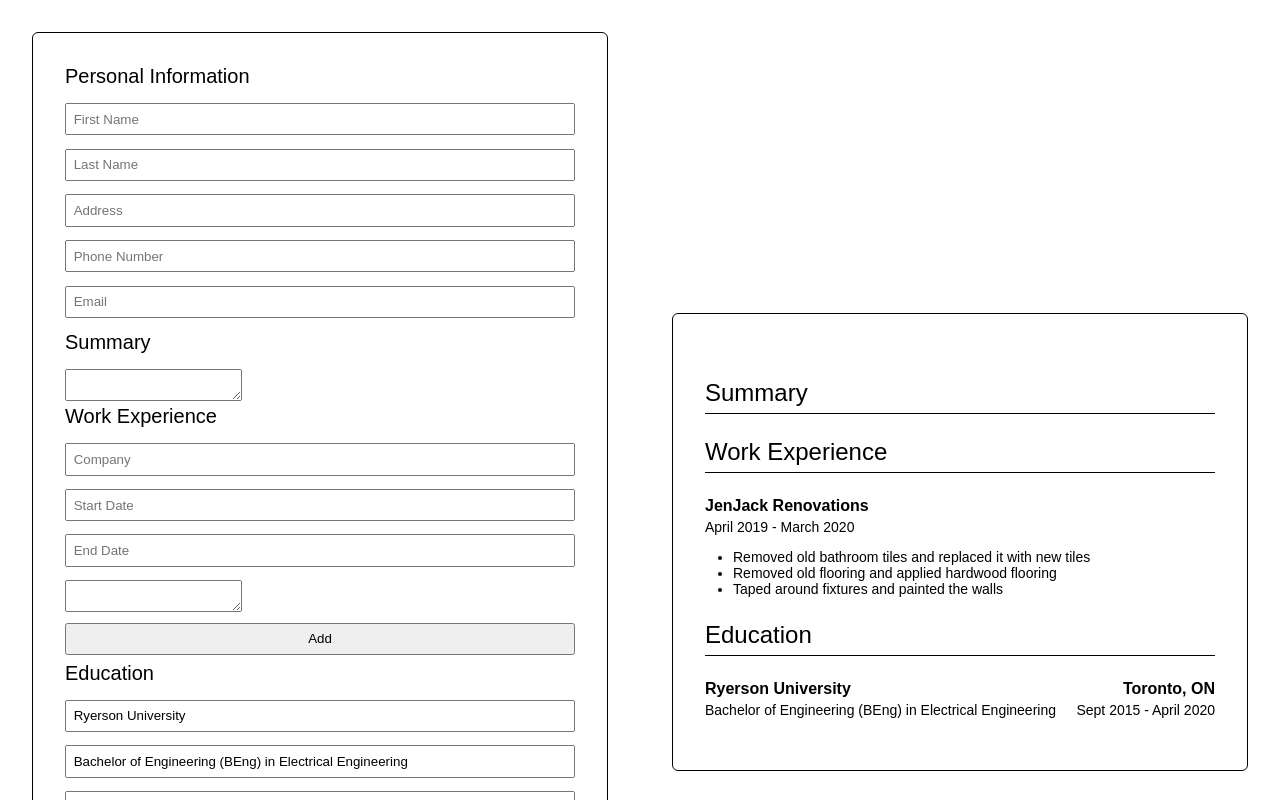
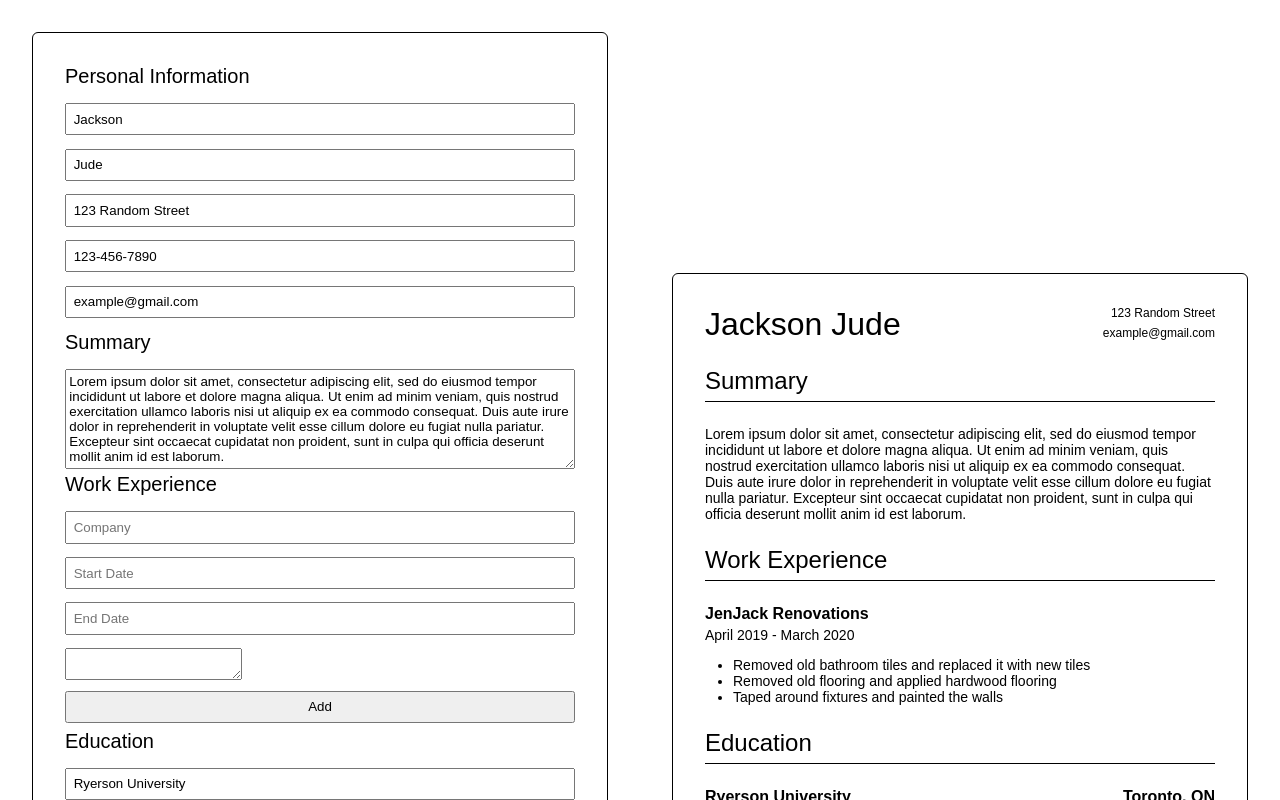
Before and after one commit to JacksonJ97/cv-application, a React (Create React App) app: page / in a window 1280 px wide. Shown: the top 800 px of the page. Built offline with nearby package versions, Linux system fonts and the light colour scheme.

Commit message:
implemented the delete button for the education section

```diff
--- a/src/components/Container/index.js
+++ b/src/components/Container/index.js
@@ -12,12 +12,13 @@ class Container extends Component {
   constructor(props) {
     super(props);
     this.state = {
-      firstName: "",
-      lastName: "",
-      address: "",
-      phoneNumber: "",
-      email: "",
-      summary: "",
+      firstName: "Jackson",
+      lastName: "Jude",
+      address: "123 Random Street",
+      phoneNumber: "123-456-7890",
+      email: "example@gmail.com",
+      summary:
+        "Lorem ipsum dolor sit amet, consectetur adipiscing elit, sed do eiusmod tempor incididunt ut labore et dolore magna aliqua. Ut enim ad minim veniam, quis nostrud exercitation ullamco laboris nisi ut aliquip ex ea commodo consequat. Duis aute irure dolor in reprehenderit in voluptate velit esse cillum dolore eu fugiat nulla pariatur. Excepteur sint occaecat cupidatat non proident, sunt in culpa qui officia deserunt mollit anim id est laborum.",
       education: [
         {
           id: uniqueId(),
@@ -30,23 +31,10 @@ class Container extends Component {
       ],
     };
 
-    // this.state = {
-    //   firstName: "Jackson",
-    //   lastName: "Jude",
-    //   address: "123 Random Street",
-    //   phoneNumber: "123-456-7890",
-    //   email: "example@gmail.com",
-    //   text: "Lorem ipsum dolor sit amet, consectetur adipiscing elit, sed do eiusmod tempor incididunt ut labore et dolore magna aliqua. Ut enim ad minim veniam, quis nostrud exercitation ullamco laboris nisi ut aliquip ex ea commodo consequat. Duis aute irure dolor in reprehenderit in voluptate velit esse cillum dolore eu fugiat nulla pariatur. Excepteur sint occaecat cupidatat non proident, sunt in culpa qui officia deserunt mollit anim id est laborum.",
-    //   school: "Ryerson University",
-    //   degree: "Bachelor of Engineering (BEng) in Electrical Engineering",
-    //   location: "Toronto, ON",
-    //   educationStartDate: "Sept 2015",
-    //   educationEndDate: "April 2020",
-    // };
-
     this.handleChange = this.handleChange.bind(this);
     this.handleEducationChange = this.handleEducationChange.bind(this);
     this.handleClick = this.handleClick.bind(this);
+    this.handleDelete = this.handleDelete.bind(this);
   }
 
   handleChange(value, name) {
@@ -60,6 +48,12 @@ class Container extends Component {
     this.setState({ stateCopy });
   }
 
+  handleDelete(id) {
+    let stateCopy = [...this.state.education];
+    let newState = stateCopy.filter((element) => element.id !== id);
+    this.setState({ education: newState });
+  }
+
   handleClick() {
     this.setState({
       education: [...this.state.education, { id: uniqueId(), school: "", degree: "", location: "", startDate: "", endDate: "" }],
@@ -71,7 +65,7 @@ class Container extends Component {
       firstName: this.state.firstName,
       lastName: this.state.lastName,
       address: this.state.address,
-      phone: this.state.phoneNumber,
+      phoneNumber: this.state.phoneNumber,
       email: this.state.email,
     };
 
@@ -99,6 +93,7 @@ class Container extends Component {
           educationInfo={educationInfo}
           onChange={this.handleChange}
           onEducationChange={this.handleEducationChange}
+          handleEducationDelete={this.handleDelete}
           onClick={this.handleClick}
         />
         <Preview basicInfo={basicInfo} summaryInfo={summaryInfo} experienceInfo={experienceInfo} educationInfo={educationInfo} />
--- a/src/components/Form/EducationForm/index.js
+++ b/src/components/Form/EducationForm/index.js
@@ -7,6 +7,11 @@ class EducationForm extends Component {
   constructor(props) {
     super(props);
     this.handleChange = this.handleChange.bind(this);
+    this.handleClick = this.handleClick.bind(this);
+  }
+
+  handleClick() {
+    this.props.handleEducationDelete(this.props.info.id);
   }
 
   handleChange(e) {
@@ -27,7 +32,7 @@ class EducationForm extends Component {
         <input type="text" value={location} placeholder="Location" onChange={this.handleChange} name="location" />
         <input type="text" value={startDate} placeholder="Start Date" onChange={this.handleChange} name="startDate" />
         <input type="text" value={endDate} placeholder="End Date" onChange={this.handleChange} name="endDate" />
-        <DeleteButton />
+        <DeleteButton onClick={this.handleClick} />
       </div>
     );
   }
--- /dev/null
+++ b/src/components/Form/SummaryForm/SummaryForm.style.js
@@ -0,0 +1,7 @@
+import styled from "styled-components";
+
+export const Textarea = styled.textarea`
+  width: 100%;
+  height: 100px;
+  padding: 0.25em;
+`;
--- a/src/components/Form/SummaryForm/index.js
+++ b/src/components/Form/SummaryForm/index.js
@@ -1,4 +1,7 @@
 import React, { Component } from "react";
+
+// Styles
+import { Textarea } from "./SummaryForm.style";
 
 class SummaryForm extends Component {
   constructor(props) {
@@ -11,11 +14,7 @@ class SummaryForm extends Component {
   }
 
   render() {
-    return (
-      <div>
-        <textarea value={this.props.info} onChange={this.handleChange} name="summary" />
-      </div>
-    );
+    return <Textarea value={this.props.info} onChange={this.handleChange} name="summary" />;
   }
 }
 
--- a/src/components/Form/index.js
+++ b/src/components/Form/index.js
@@ -17,6 +17,7 @@ class Form extends Component {
     this.handleChange = this.handleChange.bind(this);
     this.handleClick = this.handleClick.bind(this);
     this.handleEducationChange = this.handleEducationChange.bind(this);
+    this.handleDelete = this.handleDelete.bind(this);
   }
 
   handleChange(value, name) {
@@ -25,6 +26,10 @@ class Form extends Component {
 
   handleEducationChange(value, name, id) {
     this.props.onEducationChange(value, name, id);
+  }
+
+  handleDelete(id) {
+    this.props.handleEducationDelete(id);
   }
 
   handleClick() {
@@ -48,7 +53,14 @@ class Form extends Component {
 
         <FormHeading title="Education" />
         {education.map((item, index) => {
-          return <EducationForm info={item} onEducationChange={this.handleEducationChange} key={index} />;
+          return (
+            <EducationForm
+              info={item}
+              onEducationChange={this.handleEducationChange}
+              handleEducationDelete={this.handleDelete}
+              key={index}
+            />
+          );
         })}
         <AddButton onClick={this.handleClick} />
       </Wrapper>
--- a/src/components/Preview/EducationView/index.js
+++ b/src/components/Preview/EducationView/index.js
@@ -11,14 +11,14 @@ class EducationView extends Component {
     return (
       <div>
         <Heading title="Education" />
-        {education.map((item, index) => {
+        {education.map((element, index) => {
           return (
             <Education
-              school={item.school}
-              degree={item.degree}
-              location={item.location}
-              startDate={item.startDate}
-              endDate={item.endDate}
+              school={element.school}
+              degree={element.degree}
+              location={element.location}
+              startDate={element.startDate}
+              endDate={element.endDate}
               key={index}
             />
           );
--- a/src/components/Utilities/DeleteButton/index.js
+++ b/src/components/Utilities/DeleteButton/index.js
@@ -4,8 +4,17 @@ import React, { Component } from "react";
 import { Button } from "./DeleteButton.style";
 
 class DeleteButton extends Component {
+  constructor(props) {
+    super(props);
+    this.handleClick = this.handleClick.bind(this);
+  }
+
+  handleClick() {
+    this.props.onClick();
+  }
+
   render() {
-    return <Button>Delete</Button>;
+    return <Button onClick={this.handleClick}>Delete</Button>;
   }
 }
 
```
